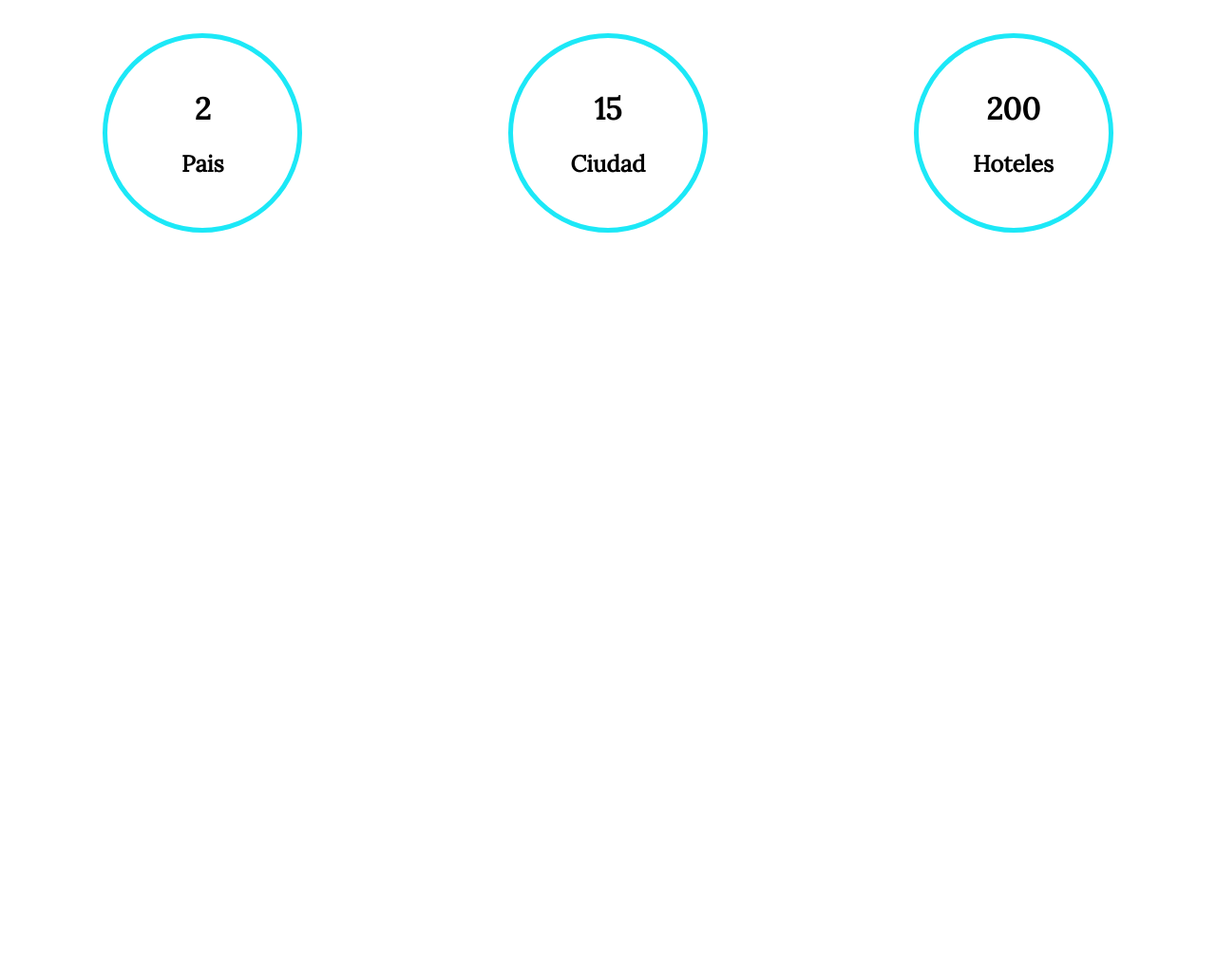
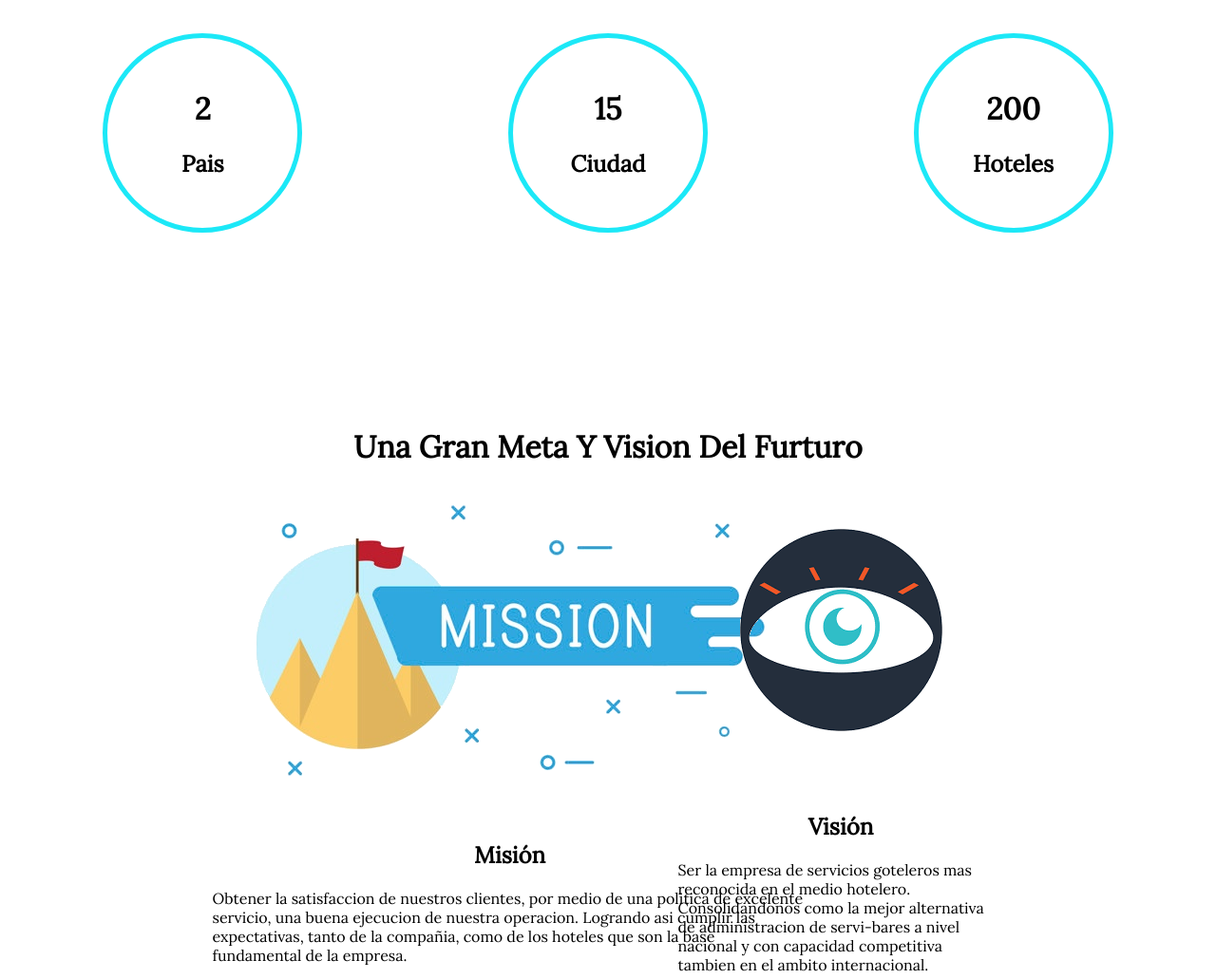
Before and after one commit to oswaldosierra/ServiceBar, a plain HTML site: page index.html in a window 1280 px wide. Shown: the part 962-1993 px from the top of the page at 95% size. Before the commit the page ends 1262 px from the top, so only its background shows below. Drawn offline with Linux system fonts and the light colour scheme.

Commit message:
Se Añaden Vision y Mision

```diff
--- a/css/estilos.css
+++ b/css/estilos.css
@@ -76,3 +76,30 @@
     text-align: center;
     margin-top: 80px;
 }
+.cuadros-mision-vision{
+    display: flex;
+    justify-content: space-around;
+    margin-top: 100px;
+    padding: 0 150px;
+}
+.mision-vision > h1{
+    text-align: center;
+    margin-top: 150px;
+}
+.mision-vision-img{
+    text-align: center;
+}
+.vision-img{
+    margin: 75px 0;
+}
+.mision h2, .vision h2{
+    text-align: center;
+}
+.tamaño-valores{
+    width:35%;
+    height: 70vh;
+    margin-top: -120px;
+    display: flex;
+    justify-items: center;
+    align-items: center;
+}
--- a/index.html
+++ b/index.html
@@ -40,6 +40,33 @@
             <div class="hoteles centrar"><div class="cantidades1"><h1>200</h1><h2>Hoteles</h2></div></div>
         </div>
     </div>
+    <div class="mision-vision">
+        <h1>Una Gran Meta Y Vision Del Furturo</h1>
+        <div class="cuadros-mision-vision">
+            <div class="mision tamaño-valores">
+                <div class="contenido-mision">
+                    <div class="mision-vision-img">
+                        <img src="img/mision.png" alt="">
+                    </div>
+                    <h2>Misión</h2>
+                    <span>
+                        Obtener la satisfaccion de nuestros clientes, por medio de una politica de excelente servicio, una buena ejecucion de nuestra operacion. Logrando asi cumplir las expectativas, tanto de la compañia, como de los hoteles que son la base fundamental de la empresa.
+                    </span>
+                </div>
+            </div>
+            <div class="vision tamaño-valores">
+                <div class="contenido-vision">
+                    <div class="mision-vision-img vision-img">
+                        <img src="img/vision.png" alt="">
+                    </div>
+                    <h2>Visión</h2>
+                    <span>
+                        Ser la empresa de servicios goteleros mas reconocida en el medio hotelero. Consolidandonos como la mejor alternativa de administracion de servi-bares a nivel nacional y con capacidad competitiva tambien en el ambito internacional.
+                    </span>
+                </div>
+            </div>
+        </div>
+    </div>
     <script src="js/jquery.js"></script>
     <script src="js/jquery.superslides.js"></script>
 </body>
```
Also changed, not shown: img/mision.png (added), img/servicebar-ico.png (added), img/servicebar-ico2.png (added), img/servicebar.png (added), img/vision.png (added).
